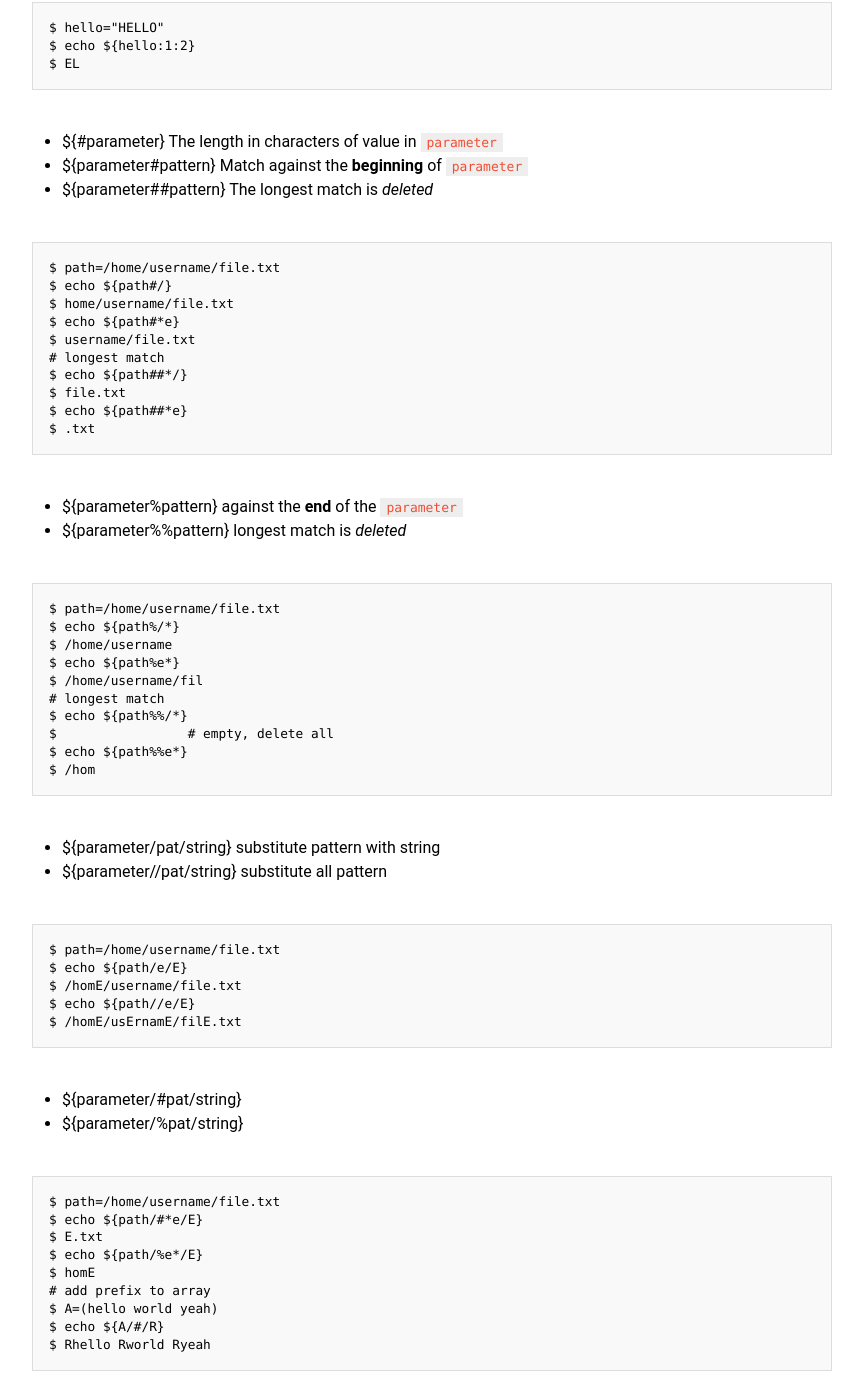
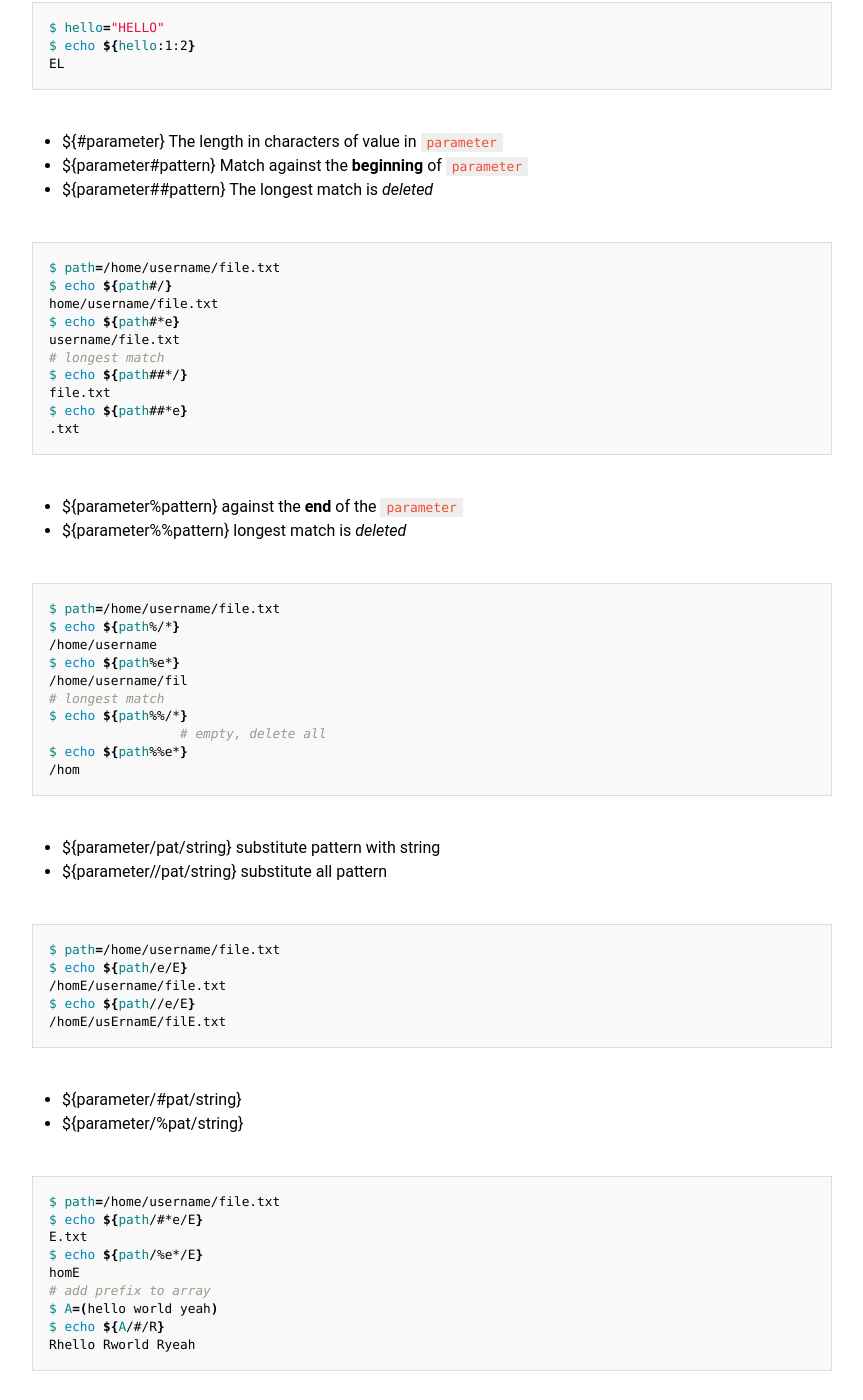
Before and after one commit to JesseEisen/DailyKeep, a Jekyll site: the page built from _posts/2016-01-01-shell-syntax-overview.md, in a window 1280 px wide and 1400 px high, scrolled down 1615 px. Shown: the whole window, without its empty margins (208-1071 px from the left). Built offline with Jekyll 4.4.1, drawn with Linux system fonts in a browser that asks for light colours; some web fonts are replaced; some of the changed text lies outside the part shown.

Commit message:
fix post

````diff
--- a/_posts/2016-01-01-shell-syntax-overview.md
+++ b/_posts/2016-01-01-shell-syntax-overview.md
@@ -18,103 +18,103 @@ updated: 2016-01-01  16:21
 
 + ${paramter:-word} **Use Default Value**
 
-```
+```bash
 $ echo ${hello:-"world"}
 $ world
 $ echo "$hello"
-$                   #hello is null, not assign
+                   #hello is null, not assign
 $ hello="Hello"
 $ echo ${hello:-"world"}
-$ Hello
+Hello
 ```
 + ${parameter:=word} **Assign Default Value**
 
-```
+```bash
 $ echo ${hello:="world"}
-$ world
+world
 $ echo "$hello"
-$ world
+world
 $ hello="Hello"
 $ echo ${hello:="world"}
-$ Hello
+Hello
 ```
 
 + ${parameter:+word}  **Use Alternate Value**
 
-```
+```bash
 $ echo ${hello:+"world"}
-$                      #nothing
+                      #nothing
 $ echo "$hello"
-$                      #still nothing
+                      #still nothing
 $ hello="Hello"
 $ echo ${hello:+"world"}
-$ world
+world
 $ echo "$hello"
-$ Hello
+Hello
 ```
 
 + {parameter:offset:length} **Substring Expansion**
 
-```
+```bash
 $ hello="HELLO"
 $ echo ${hello:1:2}
-$ EL
+EL
 ```
 
 + ${#parameter}  The length in characters of value in `parameter`
 + ${parameter#pattern} Match against the **beginning** of `parameter`
 + ${parameter##pattern}  The longest match is *deleted*
 
-```
+```bash
 $ path=/home/username/file.txt
 $ echo ${path#/}
-$ home/username/file.txt
+home/username/file.txt
 $ echo ${path#*e}
-$ username/file.txt
+username/file.txt
 # longest match
 $ echo ${path##*/}
-$ file.txt
+file.txt
 $ echo ${path##*e}
-$ .txt
+.txt
 ```
 
 + ${parameter%pattern} against the **end** of the `parameter`
 + ${parameter%%pattern} longest match is *deleted*
 
-```
+```bash
 $ path=/home/username/file.txt
 $ echo ${path%/*}
-$ /home/username
+/home/username
 $ echo ${path%e*}
-$ /home/username/fil
+/home/username/fil
 # longest match
 $ echo ${path%%/*}
-$                 # empty, delete all
+                 # empty, delete all
 $ echo ${path%%e*}
-$ /hom
+/hom
 ```
 
 + ${parameter/pat/string}  substitute pattern with string
 + ${parameter//pat/string} substitute all pattern
 
-```
+```bash
 $ path=/home/username/file.txt
 $ echo ${path/e/E}
-$ /homE/username/file.txt
+/homE/username/file.txt
 $ echo ${path//e/E}
-$ /homE/usErnamE/filE.txt
+/homE/usErnamE/filE.txt
 ```
 + ${parameter/#pat/string}
 + ${parameter/%pat/string}
 
-```
+```bash
 $ path=/home/username/file.txt
 $ echo ${path/#*e/E}
-$ E.txt
+E.txt
 $ echo ${path/%e*/E}
-$ homE
+homE
 # add prefix to array
 $ A=(hello world yeah)
 $ echo ${A/#/R}
-$ Rhello Rworld Ryeah
+Rhello Rworld Ryeah
 ```
````
